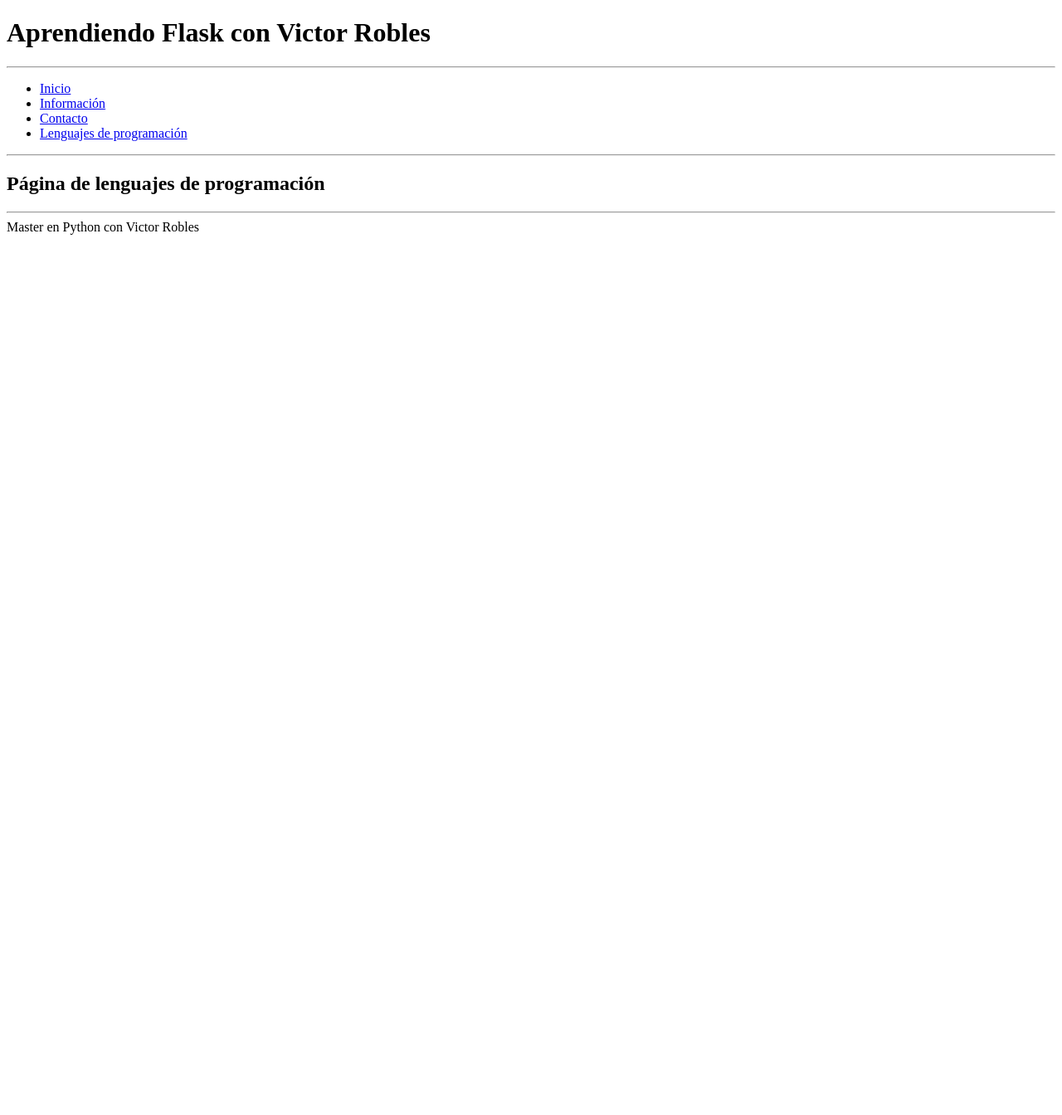
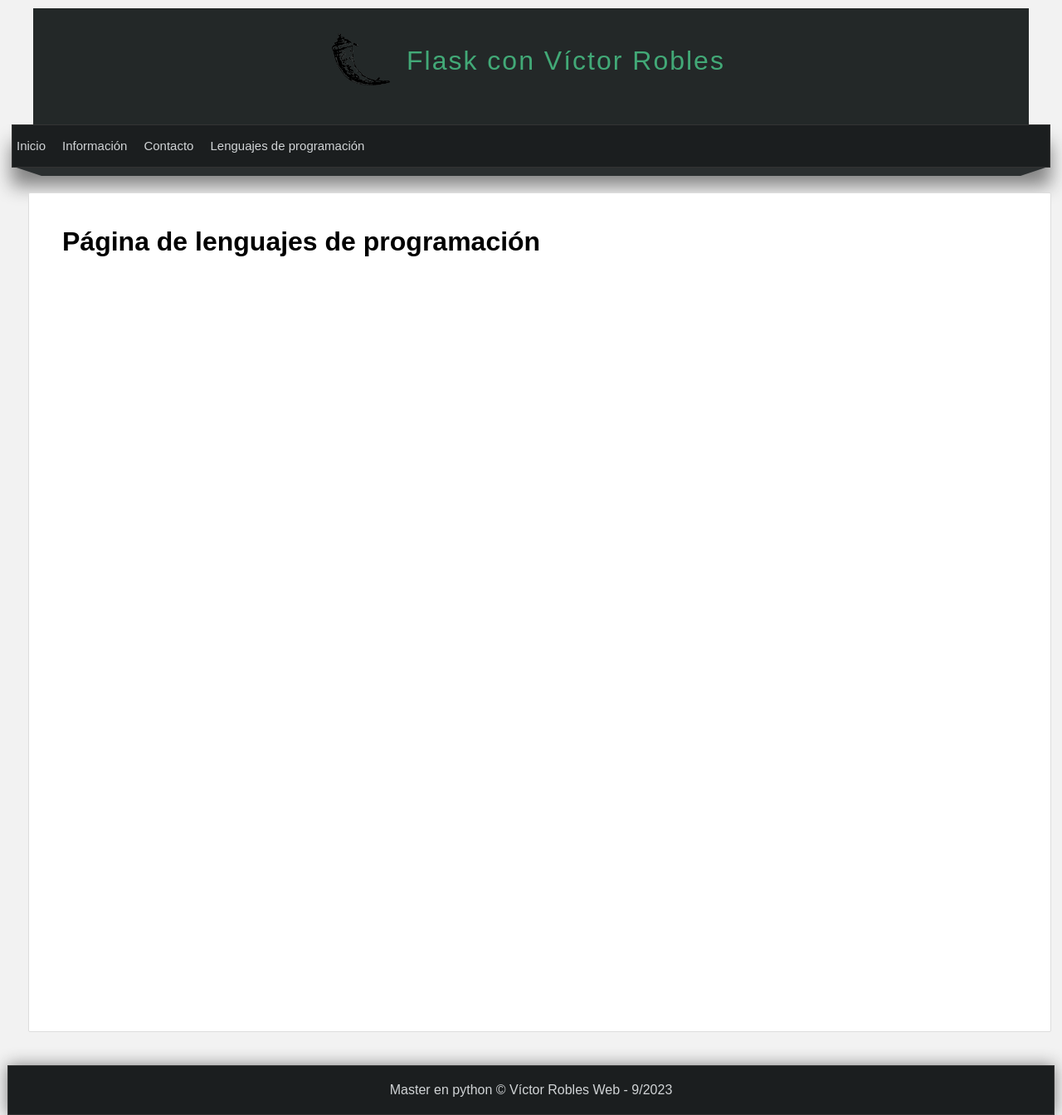
Before and after one commit to mt2h/master-ptyhon, a Flask app: page /lenguajes-de-programacion in a window 1280 px wide. Shown: the whole page at 83% size. Before the commit the page ends 283 px from the top, so only its background shows below. Run offline with Flask 3, Linux system fonts and the light colour scheme.

Commit message:
example templates

```diff
--- a/23-flask/main.py
+++ b/23-flask/main.py
@@ -1,11 +1,28 @@
 from flask import Flask, redirect, url_for, render_template
+from datetime import datetime
 
 app = Flask(__name__)
 
+#context processors
+@app.context_processor
+def date_now():
+    return {
+        'now': datetime.utcnow()
+        }
+
+#endpoints
 @app.route('/')
 def index():
+    edad = 18
+    personas = ['Víctor', 'Paco', 'Francisco', 'David']
     #return "Aprendiendo Flask con Víctor Robles"
-    return render_template('index.html')
+    return render_template('index.html',
+                           edad=edad,
+                           dato1="valor",
+                           dato2="valor2",
+                           lista=["uno", "dos", "tres"],
+                           personas=personas
+                        )
 
 @app.route('/informacion')
 @app.route('/informacion/<string:nombre>')
--- /dev/null
+++ b/23-flask/static/css/style.css
@@ -0,0 +1,263 @@
+* {
+    margin: 0px;
+    padding: 0px;
+    font-family: sans-serif, Arial, Helvetica;
+    text-decoration: none;
+}
+
+.box {
+    background: white;
+    width: 95%;
+    min-height: 930px;
+    padding-bottom: 10px;
+    padding: 40px;
+    border: 1px solid #ddd;
+    border-radius: 2px;
+    margin: 0 auto;
+}
+
+.box form{
+    width: 40%;
+}
+
+.box form input,
+.box form label{
+    display: block;
+    padding: 5px;
+    padding-left: 0px;
+}
+
+.box form input[type="text"],
+.box form textarea,
+.box form select{
+    width: 100%;
+    margin-bottom: 10px;
+}
+
+.box form select{
+    width: 100px;
+    padding: 5px;
+}
+
+.box form input[type="submit"],
+.box form input[type="button"],
+.box form button{
+    padding: 10px;
+    margin-top: 5px;
+    background: #2ba977;
+    border: 1px solid black;
+    color: white;
+    transition: 300ms all;
+}
+
+.box form input[type="submit"]:hover,
+.box form input[type="button"]:hover,
+.box form button:hover{
+    cursor: pointer;
+    background: #1d7250;
+    transition: 300ms all;
+}
+
+.rojo {
+    color: red;
+}
+
+.message {
+    padding: 10px;
+    background: #82fd96;
+    color: rgb(42, 107, 42);
+    text-align: center;
+    margin-bottom: 10px;
+}
+
+body {
+    background-color: #F2F2F2;
+}
+
+header {
+    width: 1200px;
+    height: 140px;
+    background-color: #232828;
+    margin: 0 auto;
+    margin-top: 10px;
+}
+
+#logotipo {
+    width: 40%;
+    height: 130px;
+    margin: 0 auto;
+    padding-top: 10px;
+}
+
+#logotipo img {
+    display: block;
+    width: 70px;
+    float: left;
+    margin-top: 20px;
+}
+
+#logotipo h1{
+    display: block;
+    float: left;
+    margin-top: 35px;
+    margin-left: 20px;
+    letter-spacing: 2px;
+    font-weight: lighter;
+    color: #42a977;
+}
+
+nav {
+    width: 1250px;
+    height: 50px;
+    margin: 0 auto;
+    background-color: #1B1E1F;
+    border: 1px solid #333333;
+    box-shadow: 0px 22px 22px gray;
+    font-size: 15px;
+}
+
+nav ul {
+    list-style: none;
+    text-decoration: none;
+}
+
+nav ul li {
+    line-height: 40px;
+    float: left;
+}
+
+nav ul li a {
+    display: block;
+    padding: 5px;
+    padding-right: 15px;
+    color: #d1d4d6;
+}
+
+nav ul li a:hover {
+    background: #2ba977;
+    box-shadow: 0 0 5px #444 insert ;
+    color: white;
+    transition: all 300ms;
+}
+
+.barra {
+    width: 1240px;
+    margin: 0 auto;
+}
+
+.esquina-izquierda {
+    display: block;
+    border-left: 30px solid transparent;
+    border-top: 10px solid #2b2f30;
+    float:left;
+}
+
+.esquina-derecha {
+    display: block;
+    border-right: 30px solid transparent;
+    border-top: 10px solid #2b2f30;
+    float:right;
+}
+
+.relleno-barra {
+    display: block;
+    width: 1180px;
+    height: 10px;
+    background: #2b2f30;
+    float: left;
+}
+
+#content{
+    width: 1212px;
+    min-height: 930px;
+    margin: 0 auto;
+    margin-bottom: 40px;
+    margin-top: 30px;
+}
+
+.box {
+    background: white;
+    width: 95%;
+    min-height: 930px;
+    padding-bottom: 10px;
+    padding: 40px;
+    border: 1px solid #ddd;
+    border-radius: 2px;
+    margin: 0 auto;
+}
+
+.title {
+    color: #444;
+    letter-spacing: 1px;
+    font-size: 30px;
+    margin-bottom: 10px;
+    margin-top: 5px;
+}
+
+.article-item{
+    margin-bottom: 20px;
+    margin-top: 20px;
+    border-bottom: 1px solid #eee;
+    padding: 15px;
+    clear: both;
+}
+
+.article-item .image{
+    width: 200px;
+    height: 200px;
+    float: left;
+    overflow: hidden;
+}
+
+.article-item .image img{
+    width: 200px;
+}
+
+.article-item .data{
+    float: left;
+    padding: 15px;
+    padding-top: 0px;
+}
+
+.article-item h2{
+    display: block;
+    margin-bottom: 10px;
+    font-size: 25px;
+    color: #333;
+}
+
+.article-item span.date{
+    display: block;
+    margin-bottom: 10px;
+    font-size: 15px;
+    color: gray;
+}
+
+.clearfix{
+    clear: both;
+    float: none;
+}
+
+.btn{
+    width: 50px;
+    padding: 10px;
+    background: rgb(194, 55, 55);
+    color: white;
+    border: 1px solid black;
+    display: block;
+    width: 100px;
+    margin-top: 15px;
+    text-align: center;
+}
+
+footer {
+    width: 1260px;
+    background-color: #1b1e1f;
+    border: 1px solid #333;
+    color: #d1d4d6;
+    text-align: center;
+    margin: 0 auto;
+    padding-top: 20px;
+    padding-bottom: 20px;
+    box-shadow: 0 0 20px gray;
+}
--- a/23-flask/templates/layout.html
+++ b/23-flask/templates/layout.html
@@ -2,26 +2,35 @@
 <html lang="es">
     <head>
         <meta charset="utf-8" />
-        <title>{% block title %} Master en Python {% endblock %} | Aprendiendo Flask con Victor Robles</title>
+        <title>{% block title %} {% endblock %} | Aprendiendo Flask con Víctor Robles</title>
+        <link rel="stylesheet" href="{{ url_for('static', filename='css/style.css') }}">
     </head>
     <body>
-        <h1>Aprendiendo Flask con Victor Robles</h1>
-        <hr />
+        <header>
+            <div id="logotipo">
+                <img src="{{ url_for('static', filename='img/logo.png') }}" />
+                <h1>Flask con Víctor Robles</h1>
+            </div>
+        </header>
+        <nav>
             <ul>
                 <li><a href="/">Inicio</a></li>
                 <li><a href="{{ url_for('informacion') }}">Información</a></li>
                 <li><a href="{{ url_for('contacto') }}">Contacto</a></li>
                 <li><a href="{{ url_for('lenguajes') }}">Lenguajes de programación</a></li>
             </ul>
-        <hr />
-        <section id="content">
-            {% block content %}
-
-            {% endblock %}
-        </section>
-    </body>
-    <hr />
-    <footer>
-        Master en Python con Victor Robles
-    </footer>
+        </nav>
+        <div class="barra">
+            <span class="esquina-izquierda"></span>
+            <span class="relleno-barra"></span>
+            <span class="esquina-derecha"></span>
+        </div>
+        <div id="content">
+            <div class="box">
+                {% block content %}{% endblock %}
+            </div>
+        </div>
+        <footer>
+            Master en python &copy; Víctor Robles Web - {{ now.month }}/{{ now.year }}
+        </footer>
 </html>
--- a/23-flask/templates/lenguajes.html
+++ b/23-flask/templates/lenguajes.html
@@ -1,6 +1,6 @@
 {% extends 'layout.html' %}
 
-{% block title %}Lenguajes{% endblock %}
+{% block title %}Lenguajes {{ super() }} {% endblock %}
 
 {% block content %}
 <h1>Página de lenguajes de programación</h1>
```
Also changed, not shown: 23-flask/templates/includes/edad.html (added, +10 -0 lines), 23-flask/templates/includes/personas.html (added, +7 -0 lines), 23-flask/templates/index.html (+15 -1 lines), 23-flask/static/img/logo.png (added).
